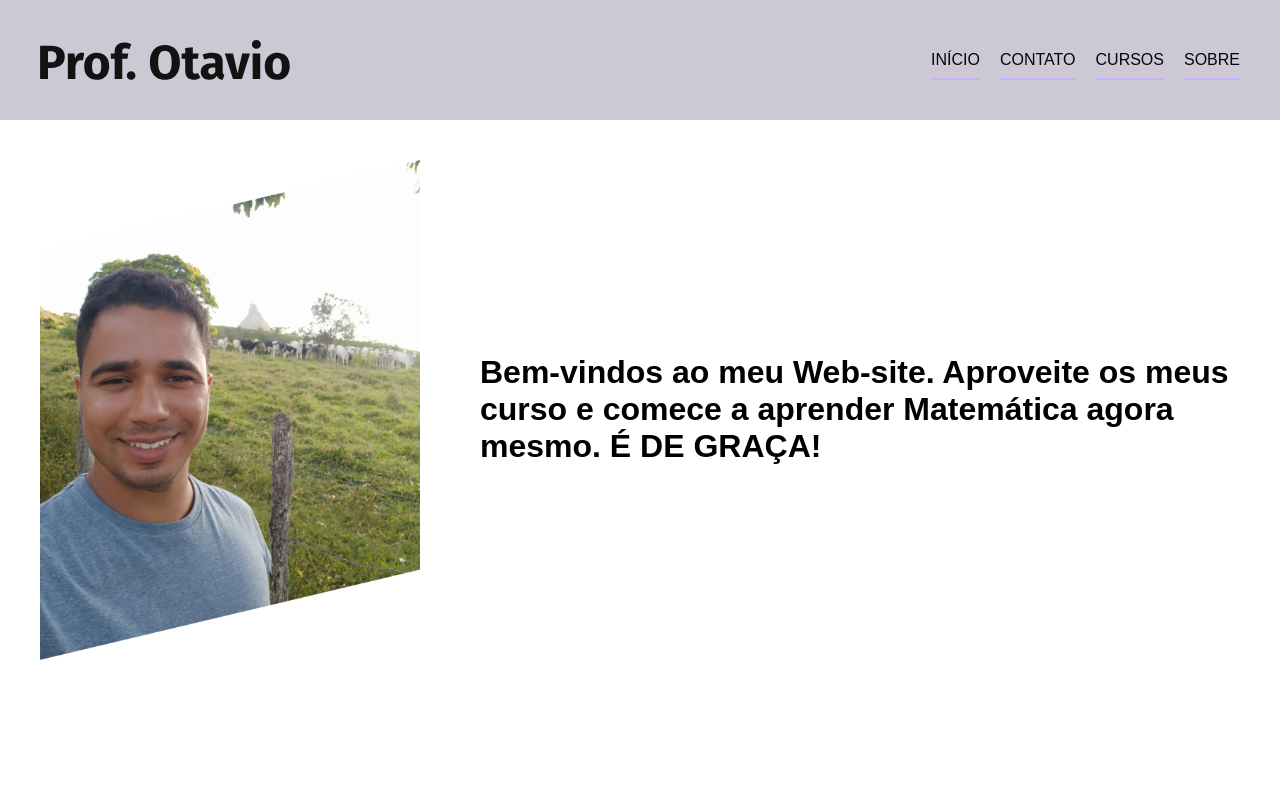
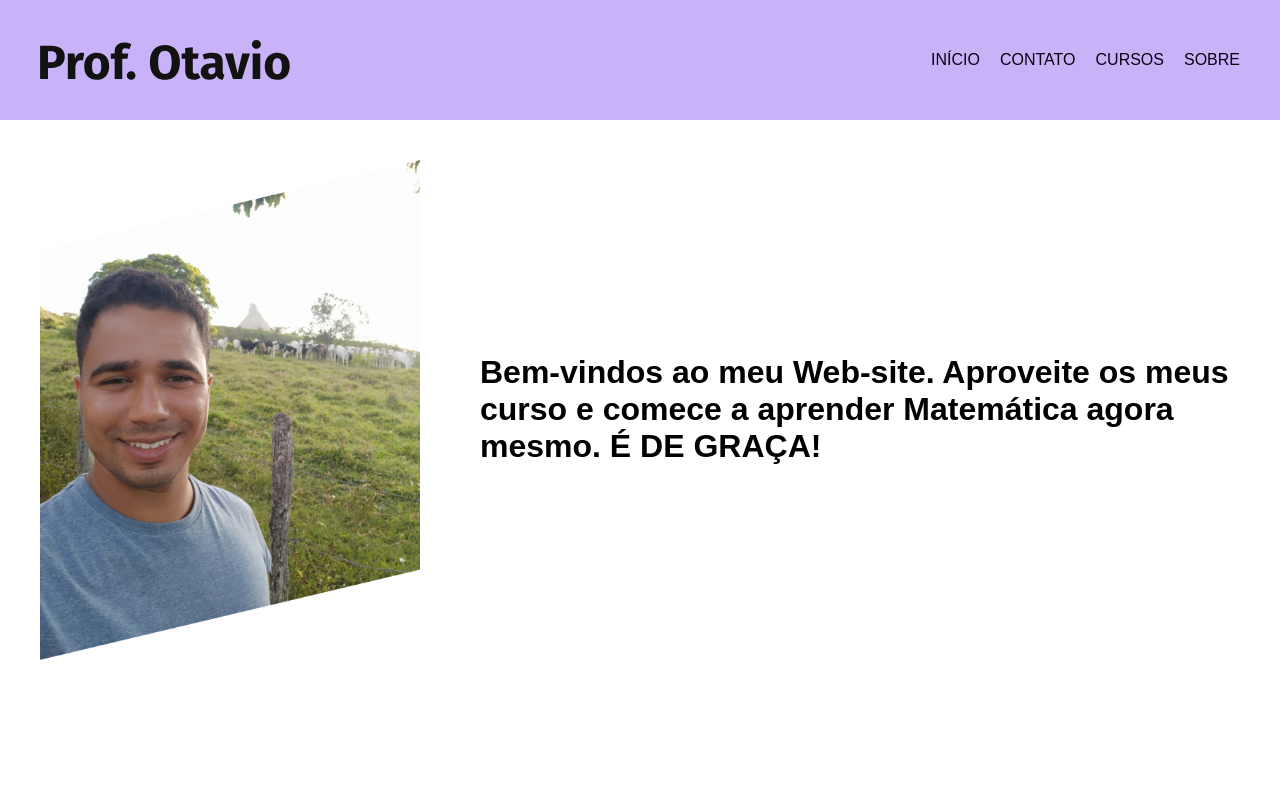
Before and after one commit to Otavioneres/otavioneres.github.io, a plain HTML site: page index.html in a window 1280 px wide. Shown: the top 797 px of the page. Drawn offline with Linux system fonts and the light colour scheme.

Commit message:
mudança background

```diff
--- a/css/header.css
+++ b/css/header.css
@@ -1,5 +1,5 @@
 header{
-    background-color: #ccc8d4;
+    background-color: #C8B3F9;
     width: 100%;
 }
 .header{
```
